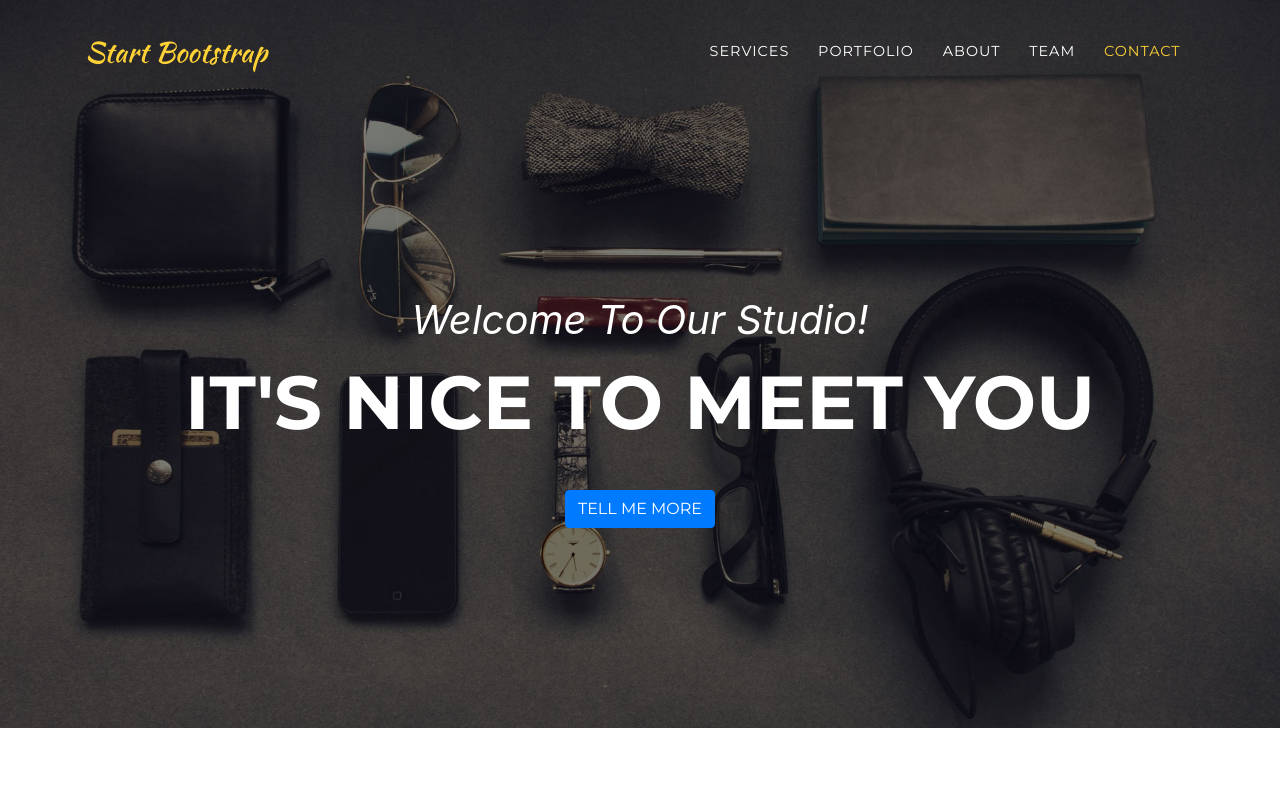
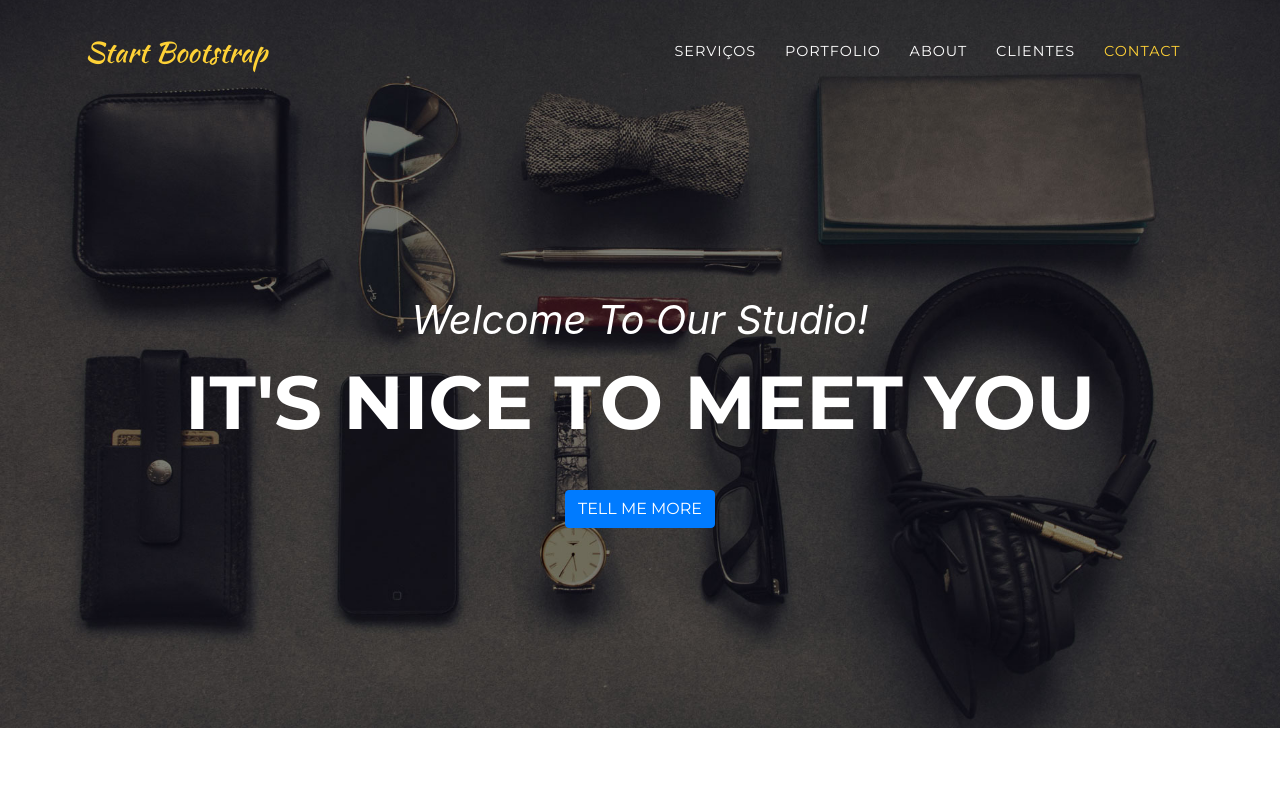
Before and after one commit to grdtecnologia/pagina, a website with bundled scripts: page index.html in a window 1280 px wide. Shown: the top 800 px of the page. Built offline with nearby package versions, Linux system fonts and the light colour scheme; a web font is replaced by a local one.

Commit message:
Upload Site

```diff
--- a/index.html
+++ b/index.html
@@ -8,7 +8,7 @@
   <meta name="description" content="">
   <meta name="author" content="">
 
-  <title>Agency - Start Bootstrap Theme</title>
+  <title>GRD TECNOLOGIA</title>
 
   <!-- Bootstrap core CSS -->
   <link href="vendor/bootstrap/css/bootstrap.min.css" rel="stylesheet">
@@ -38,7 +38,7 @@
       <div class="collapse navbar-collapse" id="navbarResponsive">
         <ul class="navbar-nav text-uppercase ml-auto">
           <li class="nav-item">
-            <a class="nav-link js-scroll-trigger" href="#services">Services</a>
+            <a class="nav-link js-scroll-trigger" href="#services">Serviços</a>
           </li>
           <li class="nav-item">
             <a class="nav-link js-scroll-trigger" href="#portfolio">Portfolio</a>
@@ -47,7 +47,7 @@
             <a class="nav-link js-scroll-trigger" href="#about">About</a>
           </li>
           <li class="nav-item">
-            <a class="nav-link js-scroll-trigger" href="#team">Team</a>
+            <a class="nav-link js-scroll-trigger" href="#team">Clientes</a>
           </li>
           <li class="nav-item">
             <a class="nav-link js-scroll-trigger" href="#contact">Contact</a>
```
